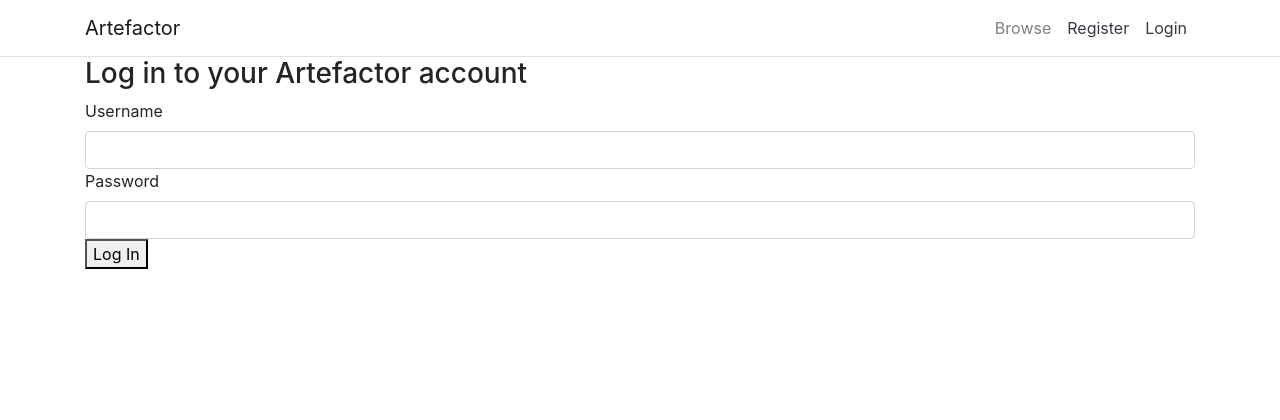
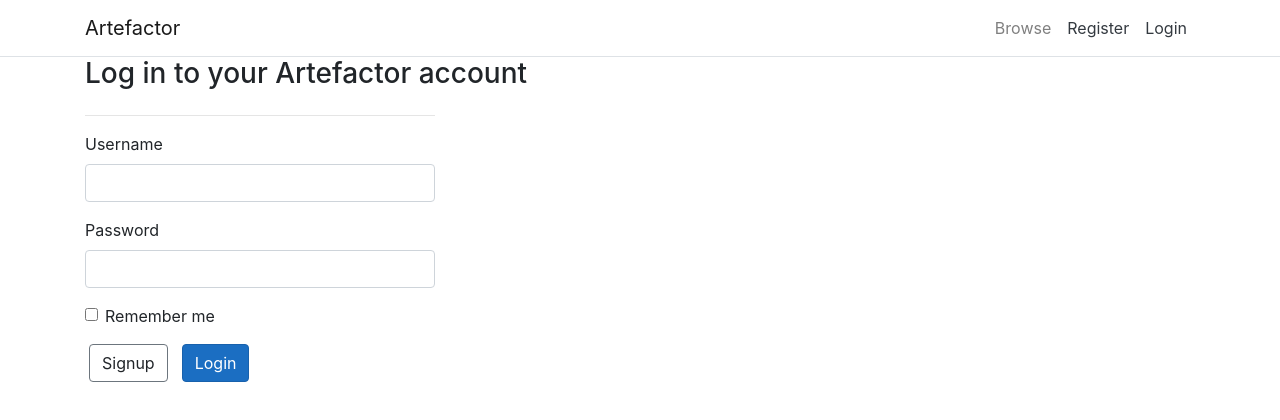
Before and after one commit to tremerent/comp30022, a React (Create React App) app in the folder ClientApp/: page /auth/login in a window 1280 px wide. Shown: the top 420 px of the page. Built offline with nearby package versions, Linux system fonts and the light colour scheme; no server answers.

Commit message:
Style login page and patch JsonResult being casted in an odd way

```diff
--- a/ClientApp/src/components/Auth/Login.js
+++ b/ClientApp/src/components/Auth/Login.js
@@ -70,24 +70,68 @@ class Login extends React.Component {
 
     render() {
         return (
-            <div>
+            <>
                 <h3>Log in to your Artefactor account</h3>
-                <form onSubmit={this.handleSubmit}>
-                    <div className="form-group">
-                        <Input
-                            name='username'
-                            id='login-username'
-                            label='Username'
-                            checks={[[ /\W+/, 'Username may only contain letters, numbers, and underscores ("_").' ]]}
-                        >
-                        </Input>
-                        <Input name='password' id='login-password' type='password' label='Password'></Input>
+                <div className="row">
+                    <div className="col-md-4">
+                        <form onSubmit={this.handleSubmit}>
+                            <hr />
+                            <div className="form-group">
+                                <label htmlFor="username">Username</label>
+                                <input name="username" className="form-control" />
+                            </div>
+                            <div className="form-group">
+                                <label htmlFor="password">Password</label>
+                                <input name="password" className="form-control" type="password" />
+                            </div>
+                            <div className="form-group form-check">
+                                <input name="rememberMe" type="checkbox" value="" className="form-check-input" />
+                                <label htmlFor="rememberMe" className="form-check-label">
+                                    Remember me
+                                </label>
+                            </div>
 
-                        <button className="form-submit" type="submit">Log In</button>
+                            <div className="form-row justify-content-start my-3">
+                                <div className="col-xs-3 mx-1">
+                                    <a className="btn btn-outline-secondary" to="/auth/signup">Signup</a>
+                                </div>
+                                <div className="col-xs-3">
+                                    <button type="submit" className="btn btn-primary">Login</button>
+                                </div>
+                            </div>
+
+                        </form>
                     </div>
-                </form>
-            </div>
+                </div>
+            </>
         );
+
+        //<div class="form-group">
+        //    <p>
+        //        <a disabled>Forgot your password?</a>
+        //    </p>
+        //</div>
+
+
+        //return (
+        //    <div>
+        //        <h3>Log in to your Artefactor account</h3>
+        //        <form onSubmit={this.handleSubmit}>
+        //            <div className="form-group">
+        //                <Input
+        //                    name='username'
+        //                    id='login-username'
+        //                    label='Username'
+        //                    checks={[[ /\W+/, 'Username may only contain letters, numbers, and underscores ("_").' ]]}
+        //                >
+        //                </Input>
+        //                <Input name='password' id='login-password' type='password' label='Password'></Input>
+
+        //                <button className="form-submit" type="submit">Log In</button>
+        //            </div>
+        //        </form>
+        //    </div>
+        //);
     }
 
     handleSubmit = (e) => {
--- a/ClientApp/src/redux/actions/index.js
+++ b/ClientApp/src/redux/actions/index.js
@@ -27,6 +27,7 @@ function login(loginData) {
         const resp = await postLogin(loginData);
         const respData = await resp.json();
 
+        console.log(respData)
         dispatch(resLogin(respData.user));
 
         return respData;
```
Also changed, not shown: 1 other file (tests, documents, lock files or other folders).
